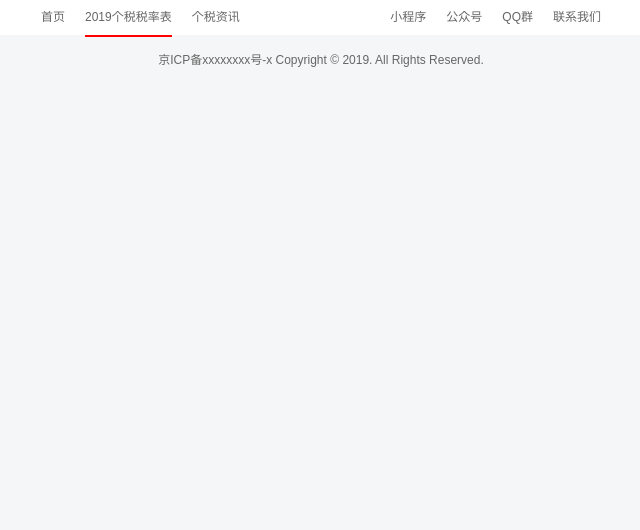
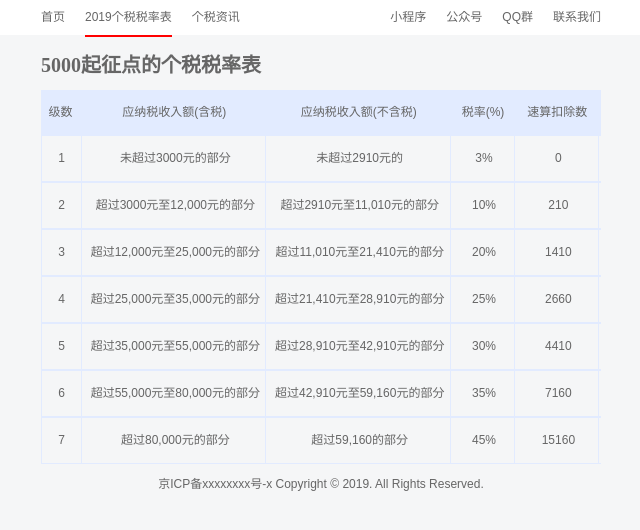
Before and after one commit to xuwg/incomeTax, a web app: file shuilv.html in a window 1280 px wide. Shown: the top 530 px of the page, without its empty margins (319-959 px from the left). Run offline with its HTML, style and script files only (its server is not run), Linux system fonts and the light colour scheme.

Commit message:
增加5000税率表

```diff
--- a/css/index.css
+++ b/css/index.css
@@ -91,6 +91,7 @@
     margin: 0 auto;
     background-color: #fff;
 }
+
 .example h1 {
     font: 500 20px/25px "sim sun";
 }
--- /dev/null
+++ b/css/shuilv.css
@@ -0,0 +1,28 @@
+.shuilvbiao {
+    margin: 0 auto;
+    width: 560px;
+}
+.shuilvbiao h1 {
+    font: 700 20px/50px "microsoft yahei";
+}
+
+.shuilvbiao .tablehead {
+    background-color: #e2ebff;
+}
+
+.shuilvbiao span {
+    display: inline-block;
+    text-align: center;
+    border-right: 1px solid #e2ebff;
+}
+
+.shuilvbiao .tablehead,
+.shuilvbiao .row {
+    height: 45px;
+    line-height: 45px;
+}
+
+.shuilvbiao .row {
+    border: 1px solid #e2ebff;
+    border-right: 0px solid #e2ebff;
+}
--- /dev/null
+++ b/js/shuilv.js
@@ -0,0 +1,10 @@
+window.onload = function() {
+    var rows = $("shuilvbiao").children;
+    var len = ["39px","180px","180px","60px","80px"];
+    for(var i=0; i<rows.length; ++i) {
+        var cols = rows[i].children;
+        for(var j=0; j<cols.length; ++j) {
+            cols[j].style.width = len[j];
+        }
+    }
+}
--- a/shuilv.html
+++ b/shuilv.html
@@ -6,10 +6,11 @@
     <meta name="viewport" content="width=device-width, initial-scale=1.0">
     <meta http-equiv="X-UA-Compatible" content="ie=edge">
     <link rel="stylesheet" href="css/base.css">
-    <link rel="stylesheet" href="css/index.css">
+    <link rel="stylesheet" href="css/shuilv.css">
     <meta name="keywords" content="个税计算器,个税累计预扣法,个人所得税计算器,个税计算器2019,个人所得税">
     <meta name="description" content="2019年最新个人所得税计算器，采用2019年最新个税税率表，提供工资、税后工资、年终奖、劳务报酬等个税累计预扣预缴计算方法，2019年最好用的个税计算器,个税管理专家。">
     <script type="text/javascript" src="js/my.js"></script>
+    <script type="text/javascript" src="js/shuilv.js"></script>
     <title>个税计算器2019</title>
 </head>
 
@@ -34,12 +35,71 @@
     <div class="main">
         <div class="inner_c">
             <div class="gap"></div>
+            <div class="shuilvbiao" id="shuilvbiao">
+                <h1>5000起征点的个税税率表</h1>
+                <div class="tablehead">
+                    <span>级数</span>
+                    <span>应纳税收入额(含税)</span>
+                    <span>应纳税收入额(不含税)</span>
+                    <span>税率(%)</span>
+                    <span>速算扣除数</span>
+                </div>
+                <div class="row">
+                    <span>1</span>
+                    <span>未超过3000元的部分</span>
+                    <span>未超过2910元的</span>
+                    <span>3%</span>
+                    <span>0</span>
+                </div>
+                <div class="row">
+                    <span>2</span>
+                    <span>超过3000元至12,000元的部分</span>
+                    <span>超过2910元至11,010元的部分</span>
+                    <span>10%</span>
+                    <span>210</span>
+                </div>
+                <div class="row">
+                    <span>3</span>
+                    <span>超过12,000元至25,000元的部分</span>
+                    <span>超过11,010元至21,410元的部分</span>
+                    <span>20%</span>
+                    <span>1410</span>
+                </div>
+                <div class="row">
+                    <span>4</span>
+                    <span>超过25,000元至35,000元的部分</span>
+                    <span>超过21,410元至28,910元的部分</span>
+                    <span>25%</span>
+                    <span>2660</span>
+                </div>
+                <div class="row">
+                    <span>5</span>
+                    <span>超过35,000元至55,000元的部分</span>
+                    <span>超过28,910元至42,910元的部分</span>
+                    <span>30%</span>
+                    <span>4410</span>
+                </div>
+                <div class="row">
+                    <span>6</span>
+                    <span>超过55,000元至80,000元的部分</span>
+                    <span>超过42,910元至59,160元的部分</span>
+                    <span>35%</span>
+                    <span>7160</span>
+                </div>
+                <div class="row">
+                    <span>7</span>
+                    <span>超过80,000元的部分</span>
+                    <span>超过59,160的部分</span>
+                    <span>45%</span>
+                    <span>15160</span>
+                </div>
+            </div>
         </div>
     </div>
     <div class="gap"></div>
     <div class="footer">
         <div class="inner_c">
-            <div class="beiAn">京ICP备xxxxxxxx号-x    Copyright &copy; 2019. All Rights Reserved.</div>
+            <div class="beiAn">京ICP备xxxxxxxx号-x Copyright &copy; 2019. All Rights Reserved.</div>
         </div>
     </div>
 </body>
```
